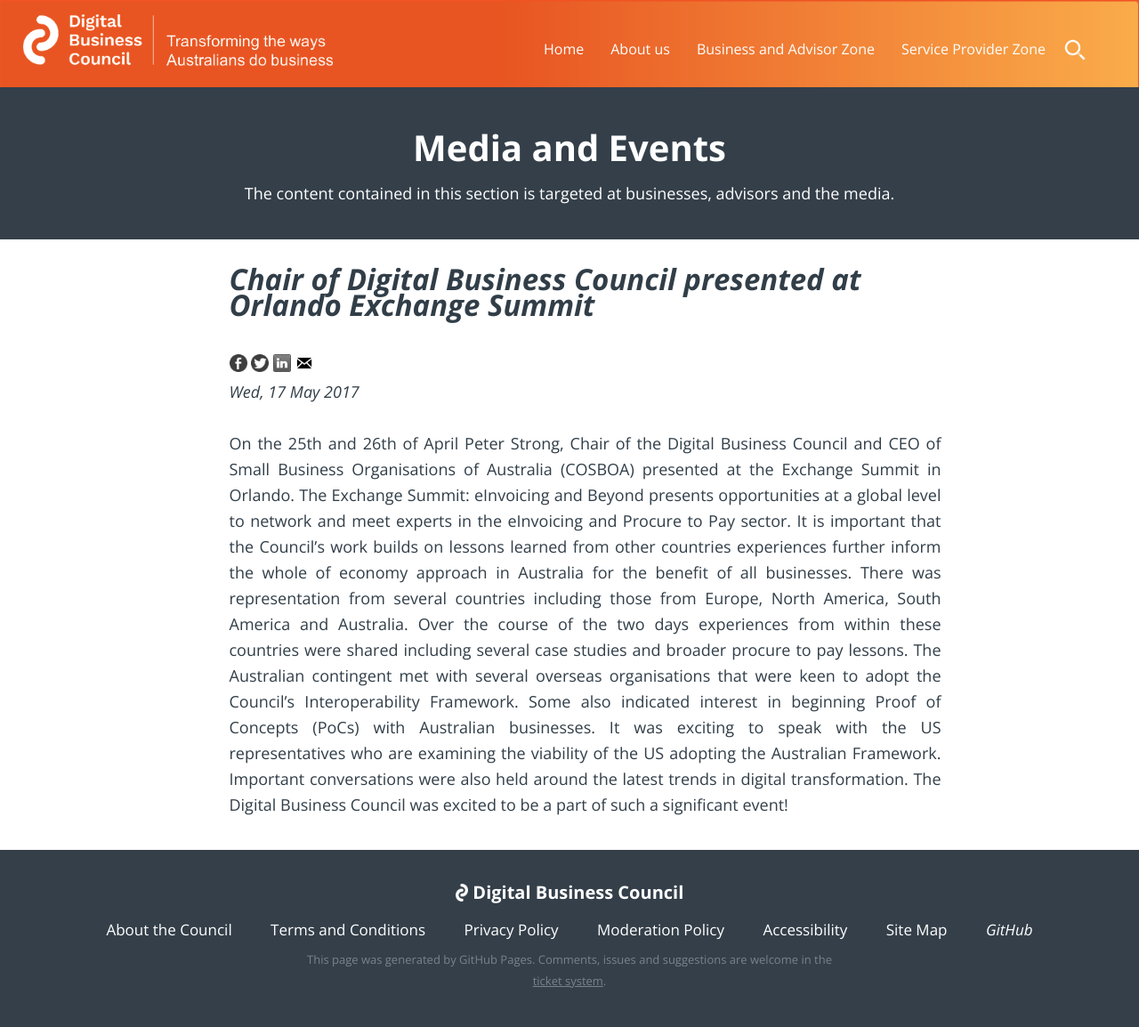
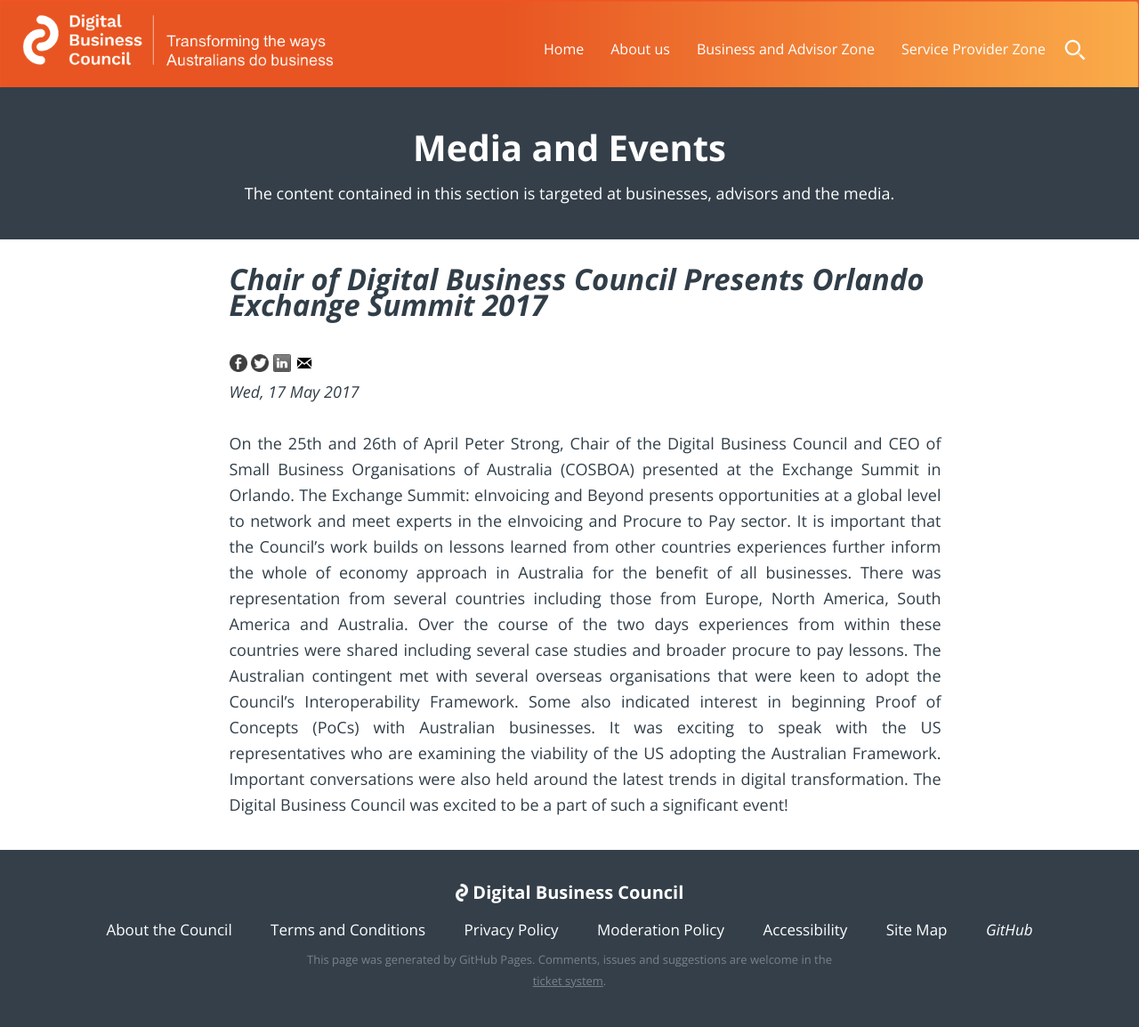
Before and after one commit to Digital-Business-Council/Digital-Business-Council.github.io, a Jekyll site: the page built from _posts/blogs/2017-05-17-Exchange-Summit-Orlando.md, in a window 1280 px wide. Shown: the whole page at 89% size. Built offline with Jekyll 4.4.1, drawn with Linux system fonts in a browser that asks for light colours; comment, search, counter and statistics services are not loaded.

Commit message:
Update 2017-05-17-Exchange-Summit-Orlando.md

```diff
--- a/_posts/blogs/2017-05-17-Exchange-Summit-Orlando.md
+++ b/_posts/blogs/2017-05-17-Exchange-Summit-Orlando.md
@@ -1,6 +1,6 @@
 ---
 layout: blog-page
-title: "Chair of Digital Business Council presented at Orlando Exchange Summit"
+title: "Chair of Digital Business Council Presents Orlando Exchange Summit 2017"
 date: 2017-05-17 14:35:00 +1000
 categories: blog
 comments: true
```
